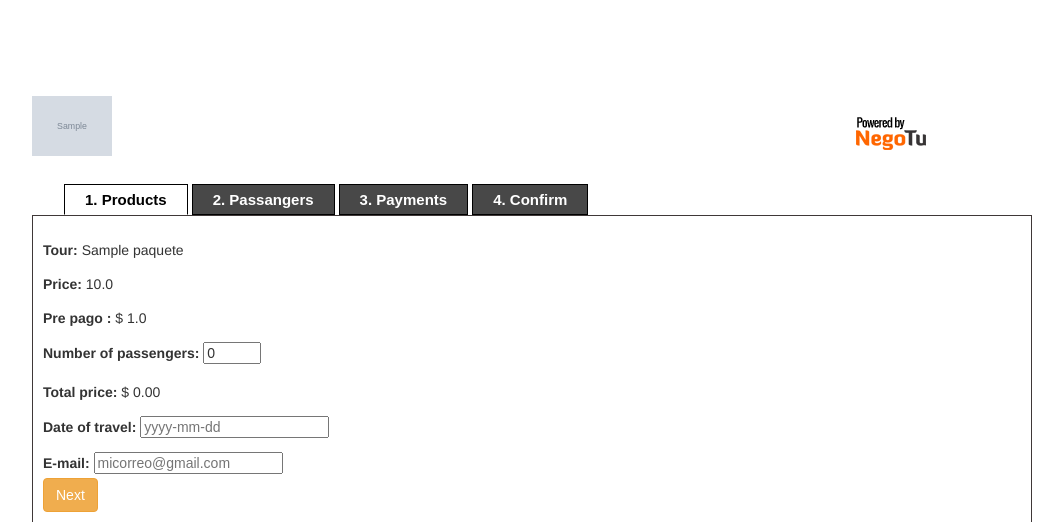
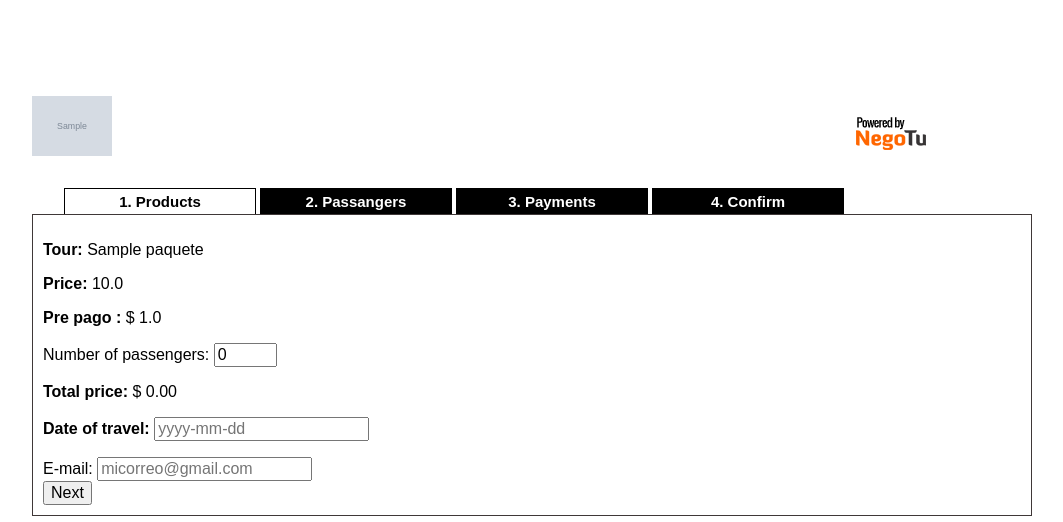
Before and after one commit to Eracleo/ppll, a Django app: a page that uses pyllik/templates/layout/base_pagos.html in a window 1280 px wide. Shown: the top 522 px of the page, without its empty margins (108-1171 px from the left). Run offline with Django 3.2, Linux system fonts and the light colour scheme; tables that the repository leaves empty hold one stand-in row (values such as "Sample post"); grey boxes marked "Sample" are stand-in pictures; parts of the project's set-up code (start-up, migrations or seed data) failed here and were passed over; some libraries are stand-ins or nearby versions.

Commit message:
He corregido los errores reportados por cesar

```diff
--- a/assets/css/style.css
+++ b/assets/css/style.css
@@ -9,42 +9,39 @@ body {
 /*Inicio : estilo para el menu*/
 #menu {
 	margin-left: 3%;
+	width: 100%;
+	height: 26px;
 }
 
-.nav {
+#menu ul{
 	list-style:none;
 	margin:0;
 	padding:0;
 }
-.nav li {
+#menu li {
 	margin:0px 2px;
 	padding:0;
 	float:left;
 	position: relative;
 }
 
-.nav li a {
-	display:block; //Convertimos el vínculo en un bloque.
+#menu li a {
+	display:block;
 	width:150px;
 	text-decoration:none;
 	text-align:center;
 	font-size:15px;
 	color:#FFFFFF;
-	background-color:rgb(72,72,72);
+	background-color:#000;
 	border:1px solid black;
+	border-bottom: 0px;
 	padding: 4px 20px 4px 20px;
 	font-family: sans-serif;
 	font-weight: bolder;
 }
-.nav li a.active {
+#menu li a.active {
 	color:black;
 	background-color: white;
-	border-top:1px solid black;
-	border-right:1px solid black;
-	border-bottom:1px solid white;
-	border-left:1px solid black;
-
-
 }
 .logoizq {position: absolute;margin-top: 2%}
 .logoder {position: relative;margin-left: 80%}
--- a/pyllik/templates/layout/base_pagos.html
+++ b/pyllik/templates/layout/base_pagos.html
@@ -11,7 +11,6 @@
     <meta http-equiv="Pragma" content="no-cache" />
     <link rel="icon" href="/favicon.ico">
     <title>{% block page_title %}Pago con Paypal{% endblock %}</title>
-    <link rel="stylesheet" href="{% static 'css/bootstrap.min.css' %}">
     <link rel="stylesheet" href="{% static 'css/style.css' %}">
     <link rel="stylesheet" href="{% static 'css/normalize.min.css' %}">
     <link rel="stylesheet" href="{% static 'css/main.css' %}">
@@ -34,7 +33,7 @@
         </div>
         <div id="wrapper">
           <div id="menu">
-            <ul class="nav">
+            <ul>
                 {% block menu %}
                 <li><a href="#">1. Products</a></li>
                 <li><a href="#">2. Passangers</a></li>
--- a/pyllik/templates/paquete/list.html
+++ b/pyllik/templates/paquete/list.html
@@ -29,11 +29,11 @@
       			<td>{{paquete.creado}}</td>
                 {% ifequal paquete.estado True %}
 
-                   <td><label style="color:blue">Habilitado</label> <a href="/reservar/paquete/{{paquete.sku}}">Reservar</a></td>
+                   <td><label style="color:blue">Habilitado</label></td>
                 {% else %}
                   <td><label style="color:red">Desabilitado</label></td>
                 {% endifequal %}
-                <td align="center"><a href="paquete/edit/{{paquete.id}}"><img src="/assets/images/pencil_go.png"/><a/></td>
+                <td align="center"><a href="paquete/edit/{{paquete.id}}"><span class="glyphicon glyphicon-pencil" aria-hidden="true"></span><a/></td>
       		</tr>
 		{% endfor %}
 	</table>
--- a/pyllik/views.py
+++ b/pyllik/views.py
@@ -85,7 +85,7 @@ def paqueteList(request):
     empresa_id = request.session["empresa"]
     empresa_logo = request.session["logo"]
     objs_list = Paquete.objects.filter(empresa_id = empresa_id)
-    paginator = Paginator(objs_list, 10)
+    paginator = Paginator(objs_list, 30)
     page = request.GET.get('page')
     try:
         paquetes = paginator.page(page)
@@ -158,7 +158,7 @@ def reservaList(request):
     empresa_id = request.session["empresa"]
     empresa_logo = request.session["logo"]
     objs_list = Reserva.objects.filter(empresa_id = empresa_id)
-    paginator = Paginator(objs_list, 10)
+    paginator = Paginator(objs_list, 30)
     page = request.GET.get('page')
     try:
         objs = paginator.page(page)
```
Also changed, not shown: pyllik/templates/reserva/list.html (+1 -9 lines), 1 other file.
